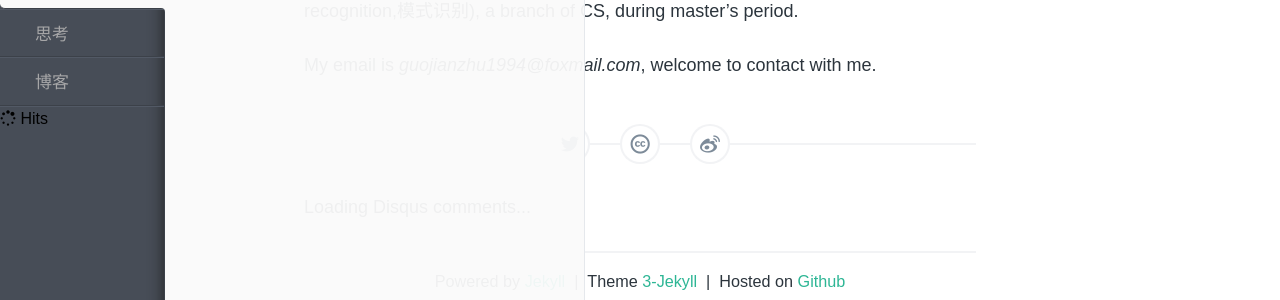
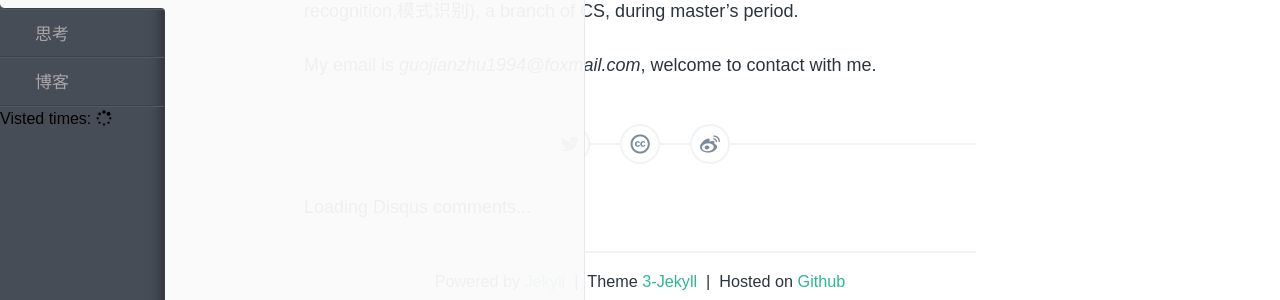
Before and after one commit to cleardusk/cleardusk-old.github.io, a Jekyll site: the page built from index.md, in a window 1280 px wide. Shown: the part 231-531 px from the top of the page. Built offline with Jekyll 4.4.1, drawn with Linux system fonts in a browser that asks for light colours; nearby versions of some CDN libraries; comment, search, counter and statistics services are not loaded.

Commit message:
Debuging...

```diff
--- a/_includes/nav.html
+++ b/_includes/nav.html
@@ -11,10 +11,10 @@
 
     <!-- Add by cleardusk -->
     <link rel="stylesheet" href="//maxcdn.bootstrapcdn.com/font-awesome/4.3.0/css/font-awesome.min.css">
-    <span id="busuanzi_container_site_pv"><i class="fa fa-spinner fa-spin"></i></span> Hits
-    <!-- <span id="busuanzi_container_site_pv" style='display:none'>
-      Visted times: <span id="busuanzi_value_site_pv"></span>
-    </span> -->
+    <span id="busuanzi_container_site_pv">
+      <!-- Visted times: <span id="busuanzi_value_site_pv"></span> -->
+      Visted times: <span id="busuanzi_container_site_pv"><i class="fa fa-spinner fa-spin"></i></span>
+    </span>
 
     <div id="tags__bottom">
       <a href="mailto:{{ site.author.email }}" id="icon-email" class="tags-btn fontello"></a>
```
